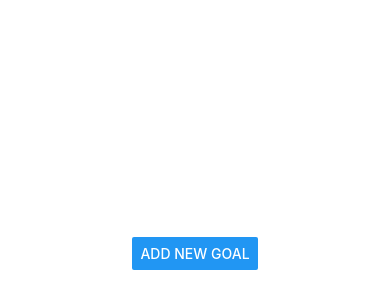
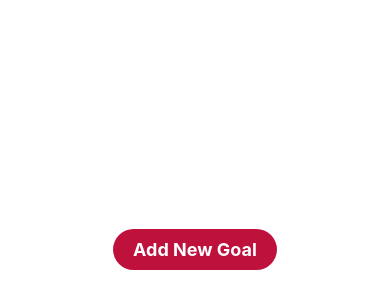
Before and after one commit to owaisazmal/ToDoListAppReact, a React Native app: screen / in a window 390 px wide. Shown: the part 544-844 px from the top of the page. Built offline with nearby package versions, Linux system fonts and the light colour scheme.

Commit message:
UI changed

```diff
--- a/App.js
+++ b/App.js
@@ -1,6 +1,6 @@
 import { StatusBar } from 'expo-status-bar';
-import React, { useState } from 'react';
-import { StyleSheet, Text, View, Button, TextInput, Modal, TouchableOpacity, FlatList } from 'react-native';
+import React, { useState, useRef, useEffect } from 'react';
+import { StyleSheet, Text, View, Button, TextInput, Modal, TouchableOpacity, FlatList, Animated, Easing } from 'react-native';
 import GoalItem from './components/GoalItem';
 import GoalInput from './components/GoalInput';
 
@@ -8,6 +8,9 @@ export default function App() {
 
   const [courseGoals, setCourseGoals] = useState([]);
   const [isAddModal, setIsAddModal] = useState(false);
+
+  // Create an animated value for the button scale
+  const buttonScale = useRef(new Animated.Value(1)).current;
 
   const addGoalHandler = goalTitle => {
     setCourseGoals(currentGoals => [
@@ -27,6 +30,23 @@ export default function App() {
     setIsAddModal(false);
   }
 
+  // Animation when button is pressed
+  const handlePressIn = () => {
+    Animated.spring(buttonScale, {
+      toValue: 0.8, // Scale down
+      useNativeDriver: true
+    }).start();
+  };
+
+  const handlePressOut = () => {
+    Animated.spring(buttonScale, {
+      toValue: 1, // Scale back to original size
+      friction: 3,
+      tension: 40,
+      useNativeDriver: true
+    }).start();
+  };
+
   return (
     <View style={styles.container}>
       <GoalInput visible={isAddModal} onAddGoal={addGoalHandler} onCancel={cancelGoalHandler} />
@@ -40,7 +60,18 @@ export default function App() {
         />
       </View>
       <View style={styles.buttonContainer}>
-        <Button title="Add New Goal" onPress={() => setIsAddModal(true)} />
+        <Animated.View style={{ transform: [{ scale: buttonScale }] }}>
+          <TouchableOpacity
+            activeOpacity={0.6}
+            onPressIn={handlePressIn}
+            onPressOut={handlePressOut}
+            onPress={() => setIsAddModal(true)}
+          >
+            <View style={styles.button}>
+              <Text style={styles.buttonText}>Add New Goal</Text>
+            </View>
+          </TouchableOpacity>
+        </Animated.View>
       </View>
     </View>
   );
@@ -62,4 +93,15 @@ const styles = StyleSheet.create({
     right: 0,
     alignItems: 'center', // Center the button horizontally
   },
+  button: {
+    backgroundColor: '#be123c',
+    paddingVertical: 10,
+    paddingHorizontal: 20,
+    borderRadius: 25,
+  },
+  buttonText: {
+    color: '#fff',
+    fontSize: 18,
+    fontWeight: 'bold',
+  },
 });
--- a/components/GoalInput.js
+++ b/components/GoalInput.js
@@ -1,48 +1,141 @@
-import React, {useState } from 'react';
-import {View, Text, TextInput, Button, Modal} from 'react-native';
+import React, { useState, useRef } from 'react';
+import { View, TextInput, Modal, StyleSheet, TouchableOpacity, Animated, Text } from 'react-native';
 
-const GoalInput = props => {
+const GoalInput = (props) => {
   const [enteredGoal, setEnteredGoal] = useState('');
 
+  // Create animated values for both buttons
+  const addButtonScale = useRef(new Animated.Value(1)).current;
+  const cancelButtonScale = useRef(new Animated.Value(1)).current;
 
   const goalInputHandler = (enteredText) => {
-        setEnteredGoal(enteredText)
-      }
+    setEnteredGoal(enteredText);
+  };
 
+  // Animation handlers for "Add" button
+  const handleAddPressIn = () => {
+    Animated.spring(addButtonScale, {
+      toValue: 0.9,
+      useNativeDriver: true,
+    }).start();
+  };
 
+  const handleAddPressOut = () => {
+    Animated.spring(addButtonScale, {
+      toValue: 1,
+      useNativeDriver: true,
+    }).start();
+  };
 
-    return(
+  // Animation handlers for "Cancel" button
+  const handleCancelPressIn = () => {
+    Animated.spring(cancelButtonScale, {
+      toValue: 0.9,
+      useNativeDriver: true,
+    }).start();
+  };
+
+  const handleCancelPressOut = () => {
+    Animated.spring(cancelButtonScale, {
+      toValue: 1,
+      useNativeDriver: true,
+    }).start();
+  };
+
+  return (
     <Modal visible={props.visible} animationType="slide">
-        <View style={{
-            flex: 1,
-            justifyContent: 'center',
-            alignItems: 'center'
-        }}>
+      <View style={styles.container}>
+        <View style={styles.inputContainer}>
           <TextInput
             placeholder="Write Something"
             onChangeText={goalInputHandler}
             value={enteredGoal}
-         style={{
-             width: 300,
+            style={styles.input}
+          />
+        </View>
+        <View style={styles.buttonContainer}>
+          {/* Cancel Button (Red) */}
+          <Animated.View style={{ transform: [{ scale: cancelButtonScale }] }}>
+            <TouchableOpacity
+              activeOpacity={0.7}
+              onPressIn={handleCancelPressIn}
+              onPressOut={handleCancelPressOut}
+              onPress={props.onCancel}
+            >
+              <View style={[styles.button, styles.cancelButton]}>
+                <Text style={styles.buttonText}>Cancel</Text>
+              </View>
+            </TouchableOpacity>
+          </Animated.View>
+
+          {/* Add Button (Blue) */}
+          <Animated.View style={{ transform: [{ scale: addButtonScale }] }}>
+            <TouchableOpacity
+              activeOpacity={0.7}
+              onPressIn={handleAddPressIn}
+              onPressOut={handleAddPressOut}
+              onPress={() => {
+                if (!enteredGoal.trim()) {
+                  alert("Please enter a valid goal");
+                  return;
+                }
+                props.onAddGoal(enteredGoal);
+              }}
+            >
+              <View style={[styles.button, styles.addButton]}>
+                <Text style={styles.buttonText}>Add</Text>
+              </View>
+            </TouchableOpacity>
+          </Animated.View>
+        </View>
+      </View>
+    </Modal>
+  );
+};
+
+const styles = StyleSheet.create({
+  container: {
+    flex: 1,
+    justifyContent: 'flex-end',
+    alignItems: 'center',
+  },
+  inputContainer: {
+    width: '100%',
+    paddingHorizontal: 20,
+    paddingBottom: 20,
+  },
+  input: {
+    width: '100%',
     height: 50,
     borderWidth: 1,
     borderColor: 'black',
-             padding: 10
-         }}
-
-         />
-         <Button
-         title="Cancel"
-         color="red"
-         onPress={() => props.onCancel()}
-         />
-         <Button
-         title="Add"
-         onPress={() => props.onAddGoal(enteredGoal)}
-         />
-      </View>
-      </Modal>
-    )
-}
+    padding: 10,
+  },
+  buttonContainer: {
+    flexDirection: 'row',
+    justifyContent: 'space-between',
+    width: '100%',
+    paddingHorizontal: 20,
+    paddingBottom: 20,
+  },
+  button: {
+    paddingVertical: 10,
+    paddingHorizontal: 20,
+    borderRadius: 5,
+    width: 120,
+    alignItems: 'center',
+  },
+  addButton: {
+    backgroundColor: 'blue', // Add button in blue
+  },
+  cancelButton: {
+    backgroundColor: 'red', // Cancel button in red
+  },
+  buttonText: {
+    color: '#fff',
+    fontSize: 16,
+    fontWeight: 'bold',
+  },
+});
 
 export default GoalInput;
```
Lines whose indentation alone changed are shown as unchanged.
